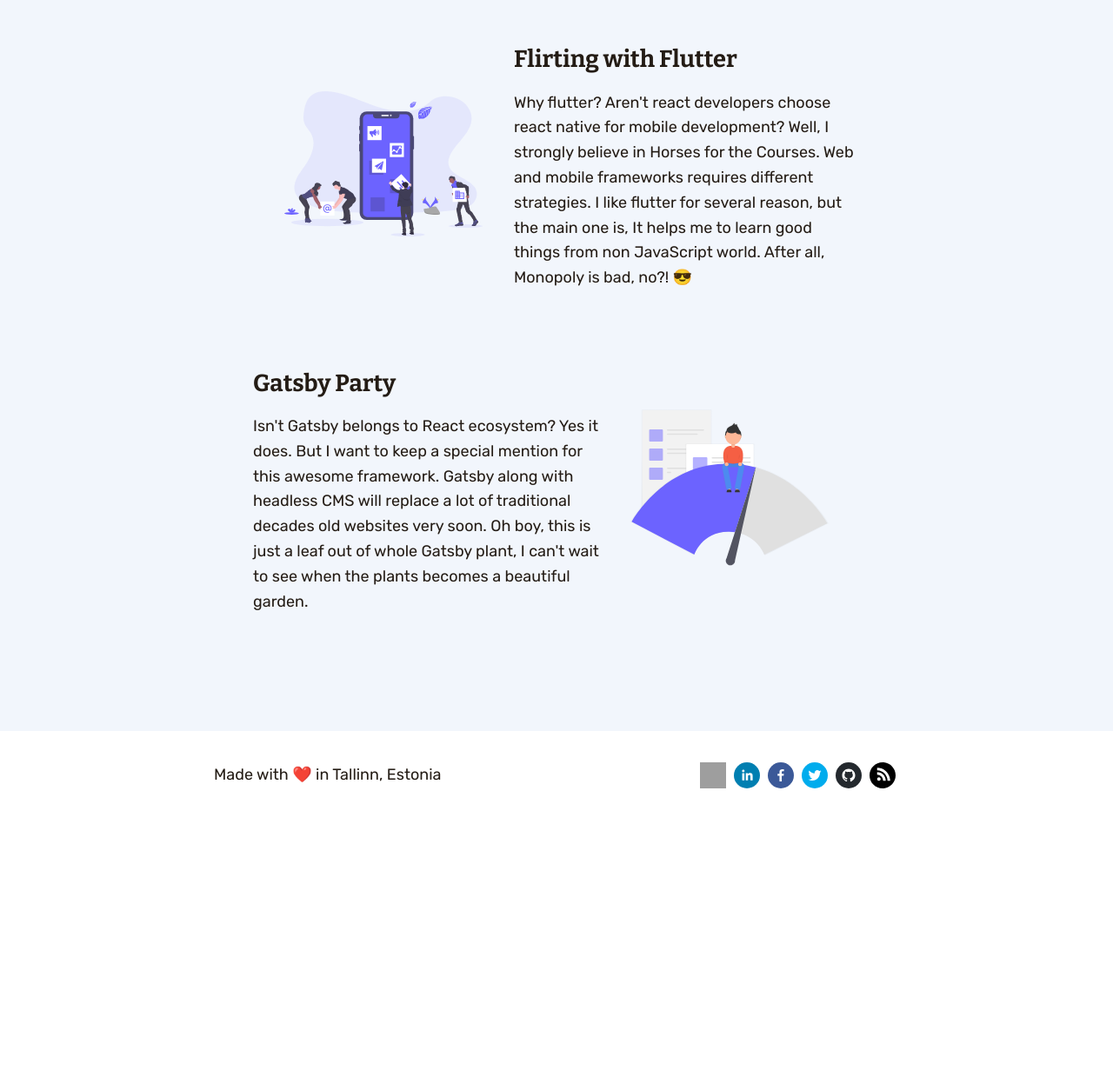
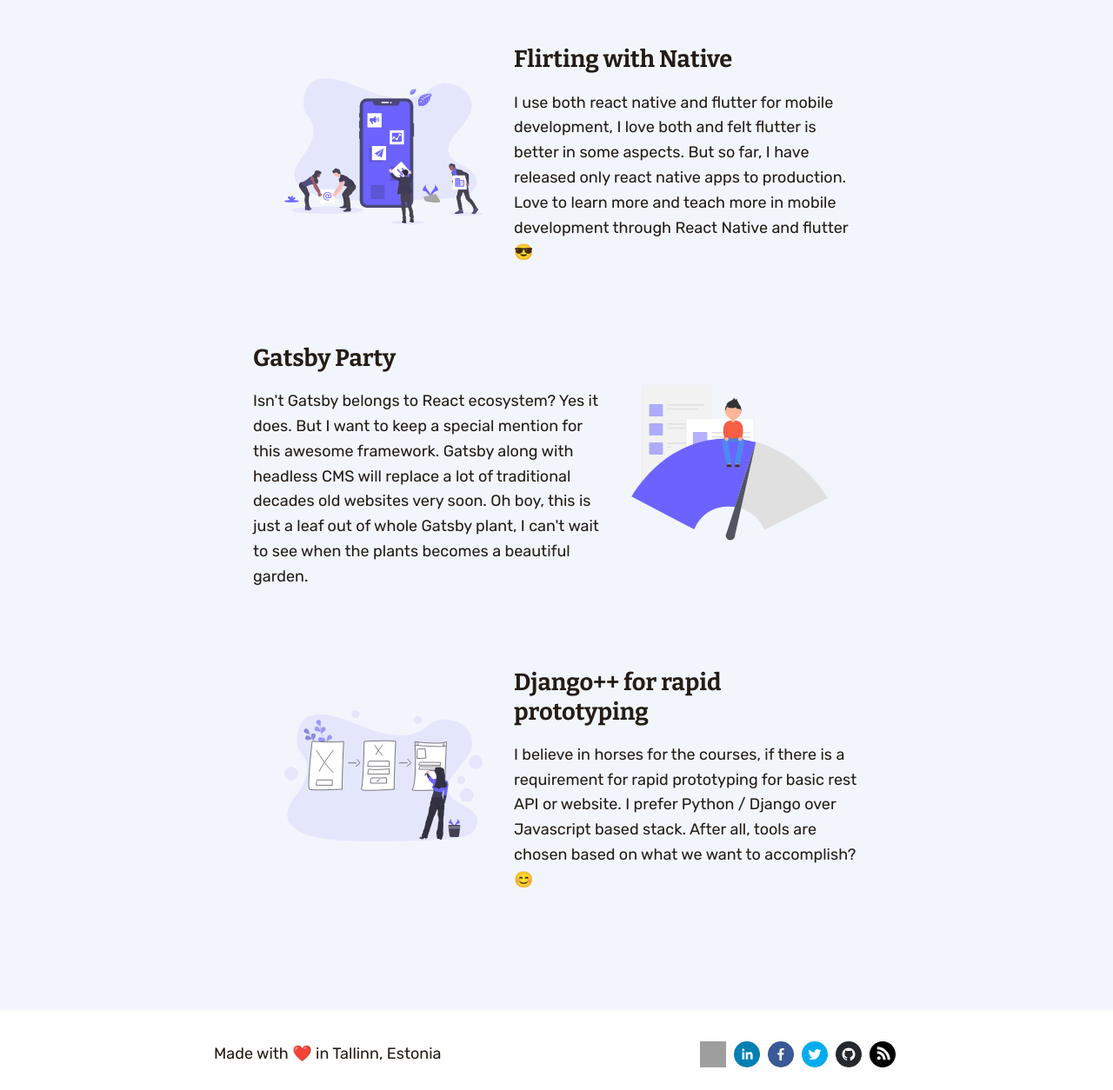
Before and after one commit to learnwithparam/website, a Gatsby site: page / in a window 1280 px wide. Shown: the part 3865-5119 px from the top of the page at 87% size. Before the commit the page ends 4799 px from the top, so only its background shows below. Built offline with nearby package versions, Linux system fonts and the light colour scheme; Gatsby itself is replaced by a stand-in of ours; some packages are replaced by stand-ins of ours; grey boxes are pictures that could not be loaded.

Commit message:
feat: update content for learning and teaching section

```diff
--- a/src/pages/index.js
+++ b/src/pages/index.js
@@ -14,8 +14,9 @@ import cssInJSImage from '../../images/css-in-js.svg';
 import gatsbyImage from '../../images/gatsby.svg';
 import graphQLImage from '../../images/graphql.svg';
 import javascriptImage from '../../images/javascript.svg';
-import flutterImage from '../../images/flutter.svg';
+import nativeImage from '../../images/native.svg';
 import reactImage from '../../images/react.svg';
+import djangoImage from '../../images/django.svg';
 
 class IndexPage extends React.Component {
   render() {
@@ -33,6 +34,7 @@ class IndexPage extends React.Component {
             `redux and mobx`,
             `learn with param`,
             `graphql`,
+            `django`,
           ]}
         />
         <Header />
@@ -68,14 +70,19 @@ class IndexPage extends React.Component {
               image: cssInJSImage,
             },
             {
-              title: `Flirting with Flutter`,
-              description: `Why flutter? Aren't react developers choose react native for mobile development? Well, I strongly believe in Horses for the Courses. Web and mobile frameworks requires different strategies. I like flutter for several reason, but the main one is, It helps me to learn good things from non JavaScript world. After all, Monopoly is bad, no?! 😎`,
-              image: flutterImage,
+              title: `Flirting with Native`,
+              description: `I use both react native and flutter for mobile development, I love both and felt flutter is better in some aspects. But so far, I have released only react native apps to production. Love to learn more and teach more in mobile development through React Native and flutter 😎`,
+              image: nativeImage,
             },
             {
               title: `Gatsby Party`,
               description: `Isn't Gatsby belongs to React ecosystem? Yes it does. But I want to keep a special mention for this awesome framework. Gatsby along with headless CMS will replace a lot of traditional decades old websites very soon. Oh boy, this is just a leaf out of whole Gatsby plant, I can't wait to see when the plants becomes a beautiful garden.`,
               image: gatsbyImage,
+            },
+            {
+              title: `Django++ for rapid prototyping`,
+              description: `I believe in horses for the courses, if there is a requirement for rapid prototyping for basic rest API or website. I prefer Python / Django over Javascript based stack. After all, tools are chosen based on what we want to accomplish? 😊`,
+              image: djangoImage,
             },
           ]}
         />
```
Also changed, not shown: images/django.svg (added), images/native.svg (renamed from images/flutter.svg).
